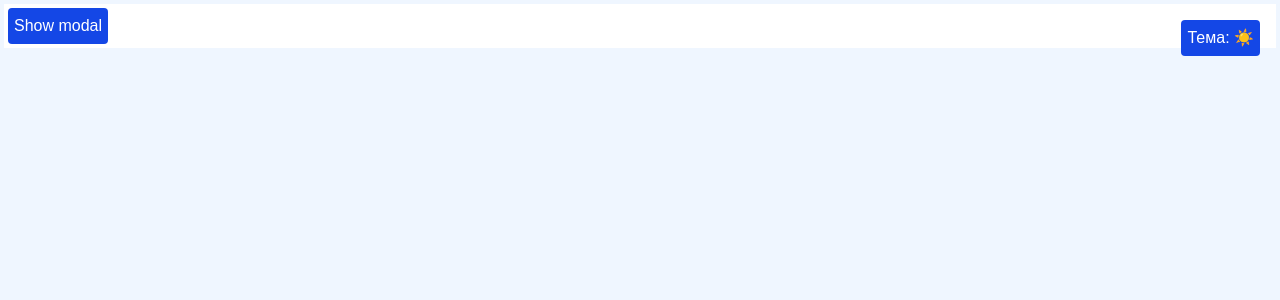
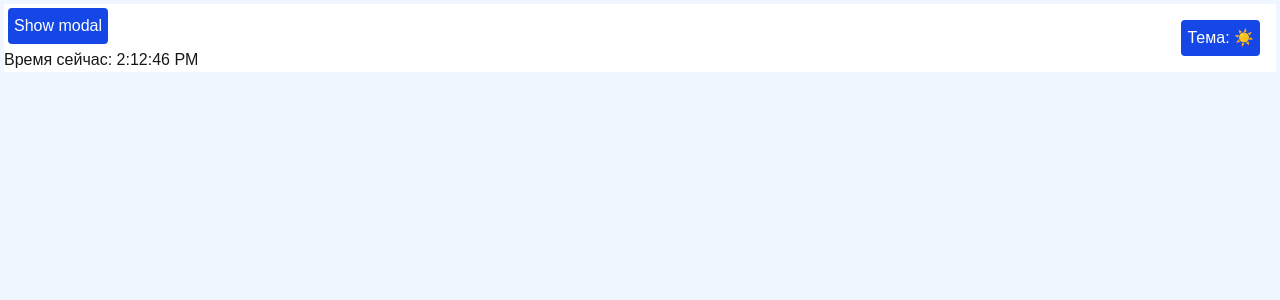
Before and after one commit to dgokokonda/react-training, a Next.js app in the folder nextjs-work/: page /modal in a window 1280 px wide. Shown: the top 300 px of the page. Built offline with nearby package versions, Linux system fonts and the light colour scheme.

Commit message:
компонент часов

```diff
--- /dev/null
+++ b/nextjs-work/src/components/Watch/Watch.js
@@ -0,0 +1,23 @@
+import { useEffect, useState, useCallback } from "react";
+
+export default function Watch() {
+  const [now, setNow] = useState(new Date());
+
+  const updateTime = useCallback(() => {
+    setNow(new Date());
+  }, []);
+
+  useEffect(() => {
+    const timer = setInterval(updateTime, 1000);
+
+    return () => {
+      clearInterval(timer);
+    };
+  }, [updateTime]);
+
+  return (
+    <div className="time">
+      <span>Время сейчас: {now.toLocaleTimeString()}</span>
+    </div>
+  );
+}
--- a/nextjs-work/src/pages/modal/index.js
+++ b/nextjs-work/src/pages/modal/index.js
@@ -1,5 +1,6 @@
 import { useState } from "react";
 import Modal from "@/components/Modal/Modal";
+import Watch from "@/components/Watch/Watch";
 
 export default function ModalPage() {
   const [show, setShow] = useState(false);
@@ -10,6 +11,7 @@ export default function ModalPage() {
         <h3>Modal Subtitle</h3>
         <button onClick={() => setShow(false)}>Close</button>
       </Modal>
+      <Watch />
     </>
   );
 }
```
